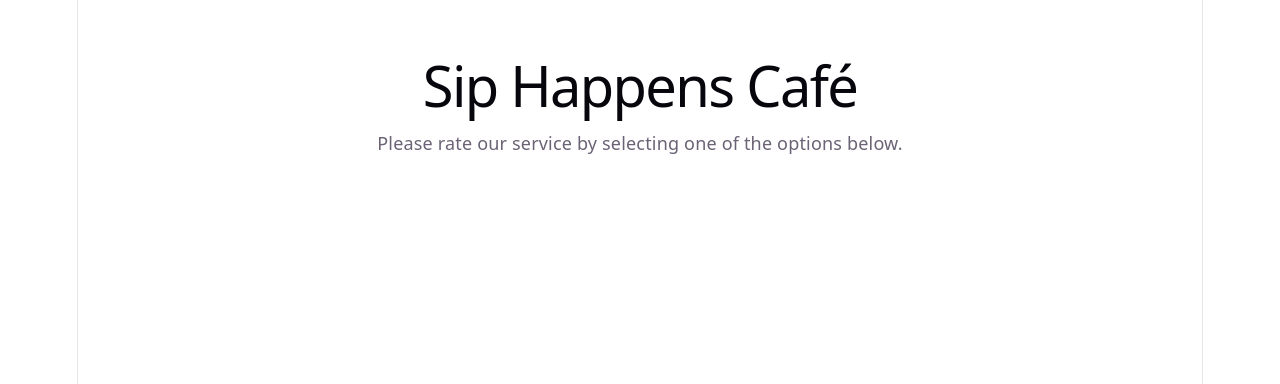
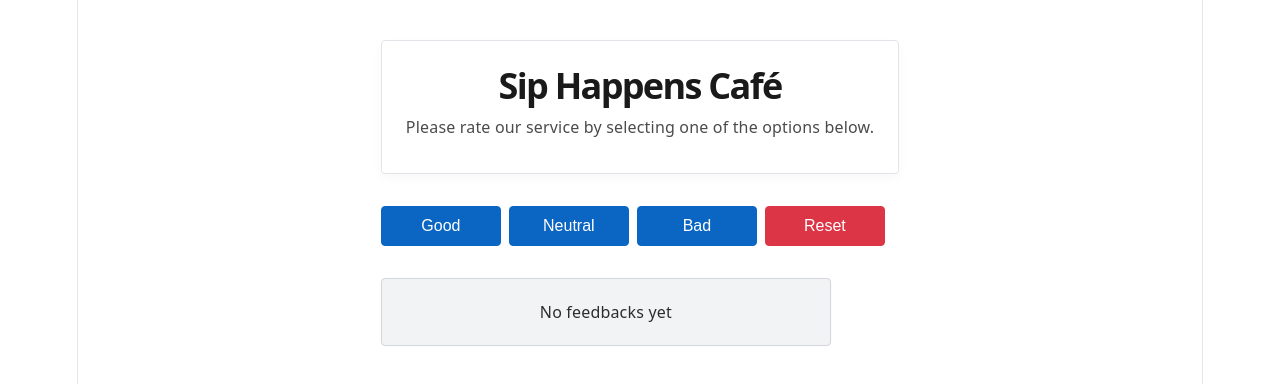
Before and after one commit to irahilles/02-react-cafe, a React (Vite) app: page / in a window 1280 px wide. Shown: the top 384 px of the page. Built offline with nearby package versions, Linux system fonts and the light colour scheme.

Commit message:
compited app

```diff
--- a/src/components/App/App.tsx
+++ b/src/components/App/App.tsx
@@ -1,10 +1,51 @@
 import css from './App.module.css';
-import CafeInfo from '../CafeInfo/CafeInfo';
+import CafeInfo from '../cafeInfo/CafeInfo';
+import { useState } from 'react';
+import type { Votes, VoteType} from '../types/votes';
+import VoteOptions from '../voteOptions/VoteOptions';
+import VoteStats from '../voteStats/VoteStats';
+import Notification from '../notification/Notification';
 
 export default function App(){
+    const [votes, setVotes] = useState<Votes>({
+    good: 0,
+    neutral: 0,
+    bad: 0,
+  });
+
+    const handleVote = (type: VoteType) => {
+    setVotes({
+      ...votes,
+      [type]: votes[type] + 1,
+    });
+  };
+
+  const resetVotes = () => {
+    setVotes({
+      good: 0,
+      neutral: 0,
+      bad: 0,
+    });
+  };
+
+const totalVotes = votes.good + votes.bad + votes.neutral;
+const positiveRate = totalVotes
+  ? Math.round((votes.good / totalVotes) * 100)
+  : 0;
+
     return (
         <div className={css.app}>
             <CafeInfo />
+               <VoteOptions
+        onVote={handleVote}
+        onReset={resetVotes}
+        canReset={true}
+      />
+{totalVotes > 0 ?  (<VoteStats
+    votes={votes}
+    totalVotes={totalVotes}
+    positiveRate={positiveRate}
+  />) : (<Notification/>)}
         </div>
     )
 }
--- a/src/components/CafeInfo/CafeInfo.tsx
+++ b/src/components/CafeInfo/CafeInfo.tsx
@@ -1,4 +1,4 @@
-import css from './CafeInfo.modelu.css';
+import css from './CafeInfo.module.css';
 
 export default function CafeInfo(){
     return (
--- /dev/null
+++ b/src/components/notification/Notification.module.css
@@ -0,0 +1,11 @@
+.message {
+    margin: 0;
+    background-color: #f1f3f5;
+    color: #2d2d2d;
+    border: 1px solid #d3d6da;
+    border-radius: 4px;
+    padding: 20px 24px;
+    font-size: 16px;
+    max-width: 400px;
+    box-shadow: 0 1px 4px rgba(0, 0, 0, 0.02);
+  }
--- /dev/null
+++ b/src/components/notification/Notification.tsx
@@ -0,0 +1,7 @@
+import css from './Notification.module.css';
+
+export default function Notification(){
+    return (
+        <p className={css.message}>No feedbacks yet</p>
+    )
+}
--- /dev/null
+++ b/src/components/types/votes.ts
@@ -0,0 +1,7 @@
+export interface Votes {
+	good: number,
+	neutral: number,
+	bad: number,
+}
+
+export type VoteType = 'good' | 'neutral' | 'bad';
--- /dev/null
+++ b/src/components/voteOptions/VoteOptions.module.css
@@ -0,0 +1,33 @@
+.container {
+    display: flex;
+    gap: 8px;
+    flex-wrap: wrap;
+  }
+
+  .button {
+    padding: 10px 22px;
+    background-color: #0a66c2;
+    color: #fff;
+    border: 1px solid #0a66c2;
+    border-radius: 4px;
+    font-size: 16px;
+    font-weight: 500;
+    cursor: pointer;
+    transition: background-color 0.2s ease, border-color 0.2s ease;
+    min-width: 120px;
+  }
+
+  .button:hover {
+    background-color: #004182;
+    border-color: #003060;
+  }
+
+  .reset {
+    background-color: #dc3545;
+    border-color: #dc3545;
+  }
+
+  .reset:hover {
+    background-color: #bb2d3b;
+    border-color: #b02a37;
+  }
--- /dev/null
+++ b/src/components/voteOptions/VoteOptions.tsx
@@ -0,0 +1,22 @@
+import css from './VoteOptions.module.css';
+
+interface VoteOptionsProps{
+onVote: (type: 'good' | 'neutral' | 'bad') => void;
+onReset: () => void;
+canReset: boolean,
+}
+
+export default function VoteOptions({onVote, onReset, canReset} :VoteOptionsProps){
+    return (
+<div className={css.container}>
+  <button className={css.button} onClick={()=>{onVote('good')}}>Good</button>
+  <button className={css.button} onClick={()=>{onVote('neutral')}}>Neutral</button>
+  <button className={css.button} onClick={()=>{onVote('bad')}}>Bad</button>
+  {canReset && (
+  <button className={`${css.button} ${css.reset}`} onClick={onReset}>
+    Reset
+  </button>
+)}
+</div>
+    )
+}
--- /dev/null
+++ b/src/components/voteStats/VoteStats.module.css
@@ -0,0 +1,21 @@
+.container {
+    background-color: #f9f9f9;
+    border: 1px solid #dcdfe3;
+    border-radius: 4px;
+    padding: 16px;
+    max-width: 300px;
+    box-shadow: 0 2px 6px rgba(0, 0, 0, 0.04);
+  }
+
+  .stat {
+    font-size: 15px;
+    color: #2d2d2d;
+    margin: 8px 0;
+    display: flex;
+    justify-content: space-between;
+  }
+
+  .stat strong {
+    font-weight: 600;
+    color: #0a66c2;
+  }
--- /dev/null
+++ b/src/components/voteStats/VoteStats.tsx
@@ -0,0 +1,20 @@
+import styles from './VoteStats.module.css';
+import type { Votes } from '../types/votes';
+
+export interface VoteStatsProps {
+    votes: Votes;
+    totalVotes: number;
+    positiveRate: number;
+}
+
+export default function VoteStats ({votes, totalVotes, positiveRate}:VoteStatsProps){
+    return (
+        <div className={styles.container}>
+  <p className={styles.stat}>Good: <strong>{votes.good}</strong></p>
+  <p className={styles.stat}>Neutral: <strong>{votes.neutral}</strong></p>
+  <p className={styles.stat}>Bad: <strong>{votes.bad}</strong></p>
+  <p className={styles.stat}>Total: <strong>{totalVotes}</strong></p>
+  <p className={styles.stat}>Positive: <strong>{positiveRate}%</strong></p>
+</div>
+    )
+}
--- a/src/main.tsx
+++ b/src/main.tsx
@@ -1,7 +1,7 @@
 import { StrictMode } from 'react'
 import { createRoot } from 'react-dom/client'
 import './index.css'
-import App from './components/App/App.tsx'
+import App from './components/app/App.tsx'
 
 createRoot(document.getElementById('root')!).render(
   <StrictMode>
```
Also changed, not shown: src/components/CafeInfo/CafeInfo.module.css (renamed from src/components/CafeInfo/CafeInfo.modelu.css).
